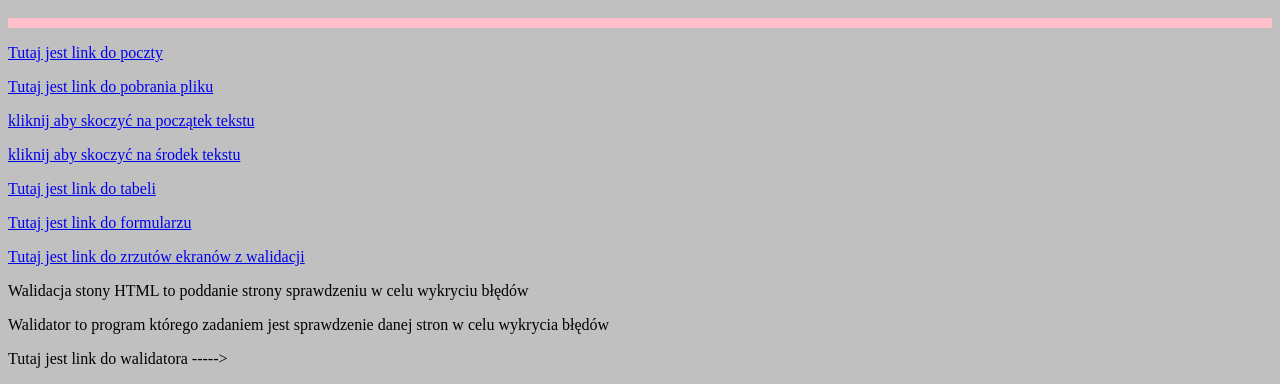
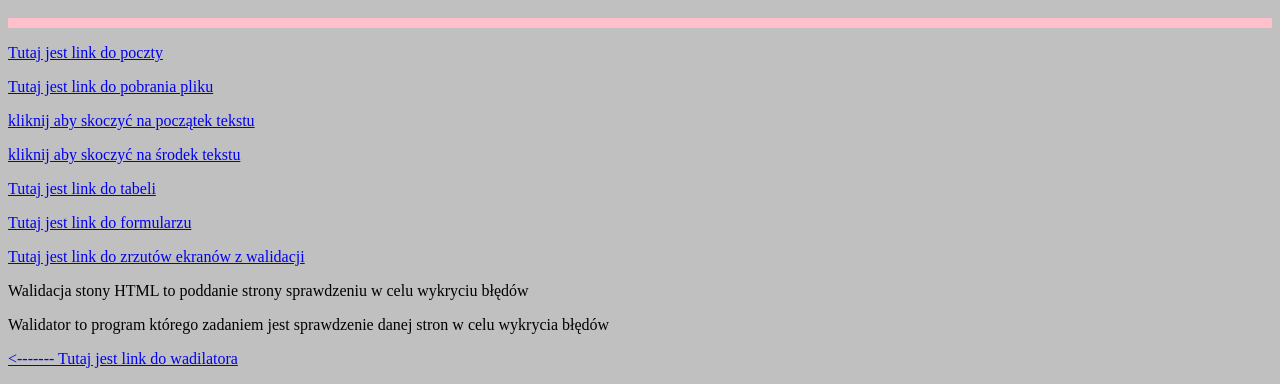
Before and after one commit to Patryk1289/kl, a plain HTML site: page index.html in a window 1280 px wide. Shown: the part 5617-6001 px from the top of the page. Drawn offline with Linux system fonts and the light colour scheme.

Commit message:
Update index.html

```diff
--- a/index.html
+++ b/index.html
@@ -209,7 +209,7 @@ Betoniara! <br> </p>
 <p> <A HREF="https://patryk1289.github.io/walidator/"> Tutaj jest link do zrzutów ekranów z walidacji </A> </p>
 <p> Walidacja stony HTML to poddanie strony sprawdzeniu w celu wykryciu błędów </p>
 <p> Walidator to program którego zadaniem jest sprawdzenie danej stron w celu wykrycia błędów </p>
-<p> Tutaj jest link do walidatora -----> <A HREF="https://validator.w3.org/"> </A> </p>
+<p> <A HREF="https://validator.w3.org/"> <------- Tutaj jest link do wadilatora </A> </p>
 
 
 
```
